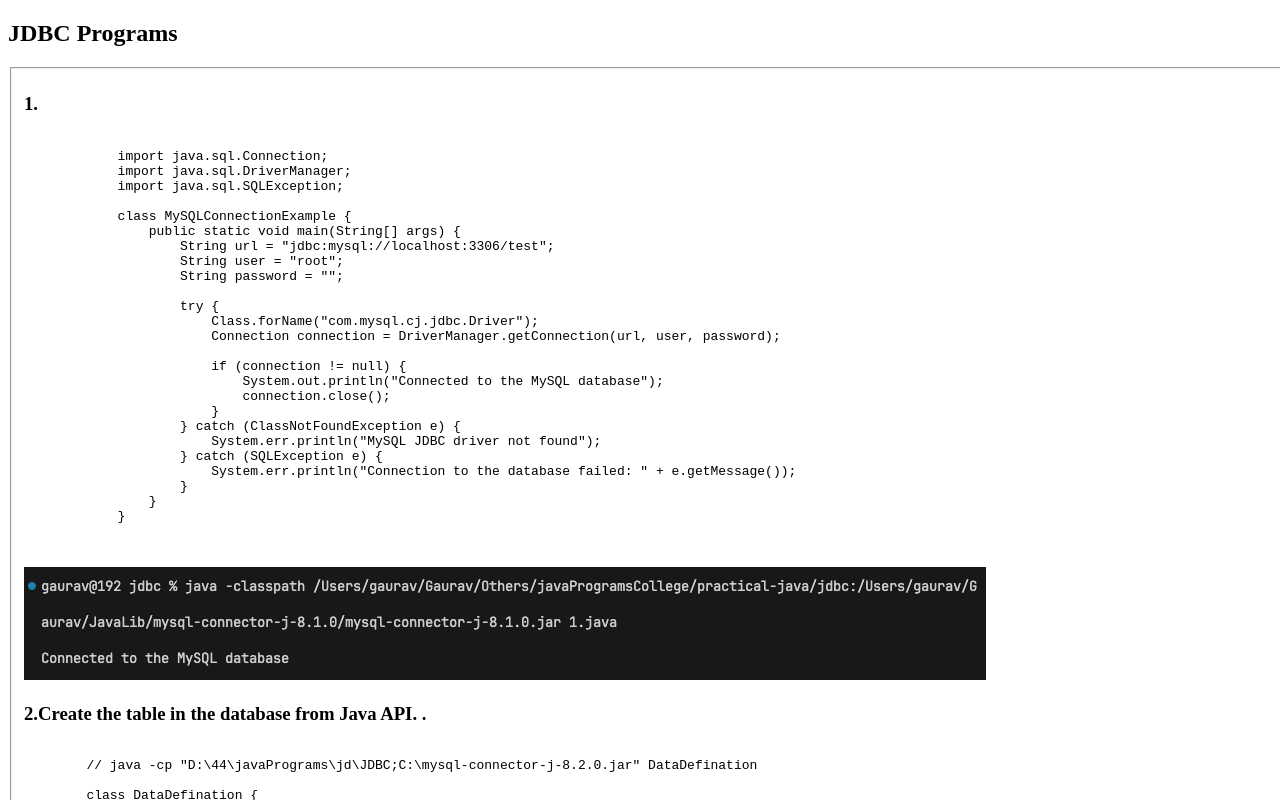
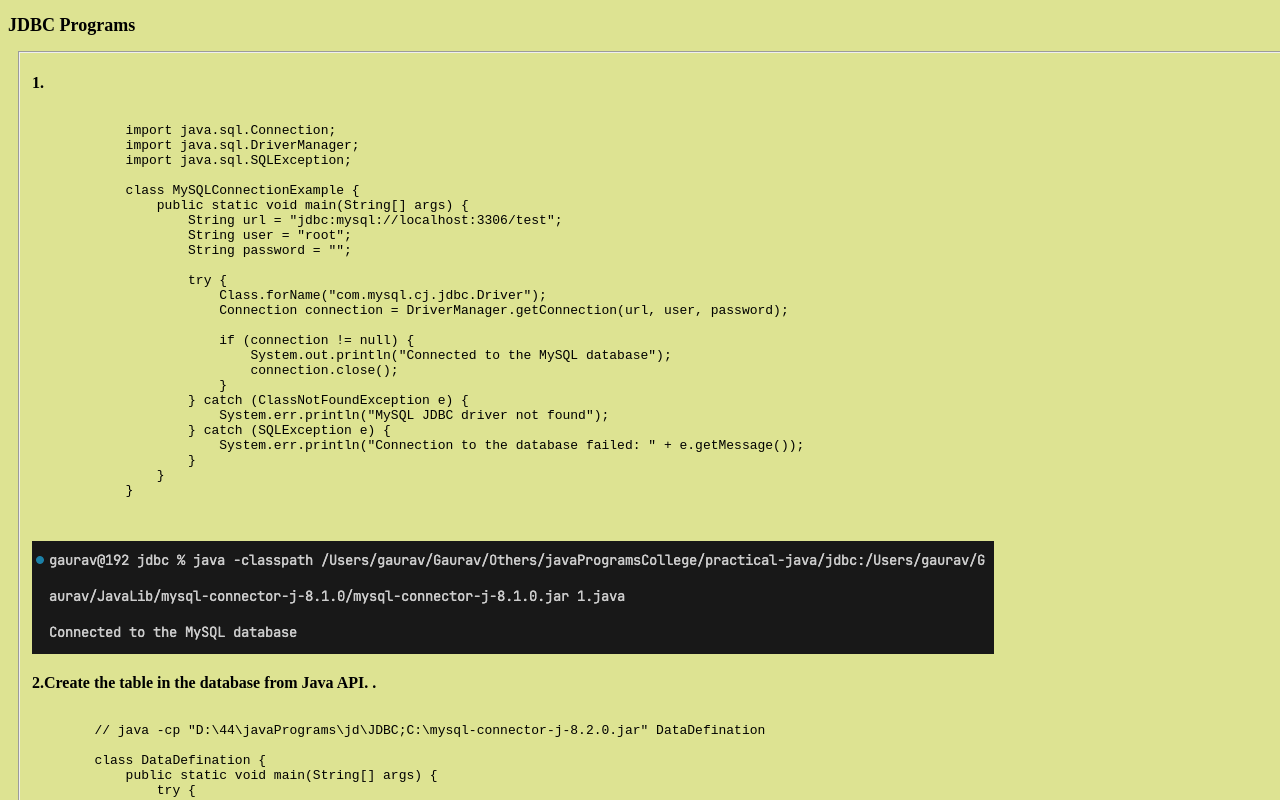
Before and after one commit to tusharth111/Practical.github.io, a plain HTML site: page Page10.html in a window 1280 px wide. Shown: the top 800 px of the page. Drawn offline with Linux system fonts and the light colour scheme.

Commit message:
Done css bug

```diff
--- a/Page10.html
+++ b/Page10.html
@@ -4,8 +4,9 @@
     <meta charset="UTF-8">
     <meta name="viewport" content="width=device-width, initial-scale=1.0">
     <title>Page 10: JDBC Program.</title>
-    <link rel="stylesheet" href="style.css" type="css/text">
+
 </head>
+<link rel="stylesheet" href="style.css" >
 <body>
     <h2>JDBC Programs</h2>
 <fieldset>
```
